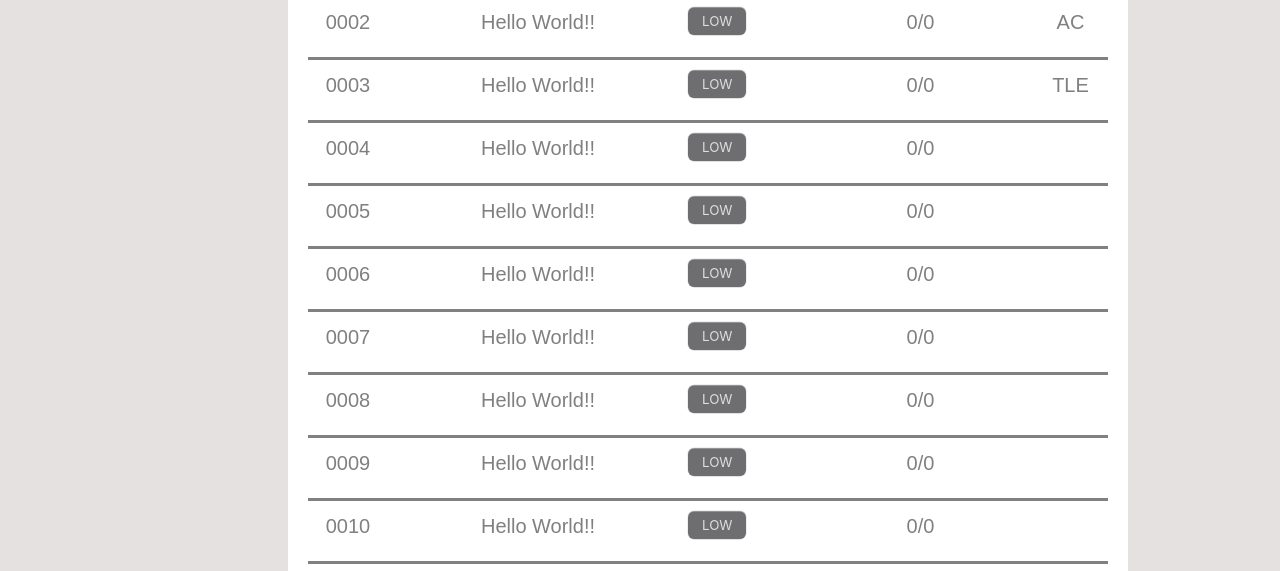
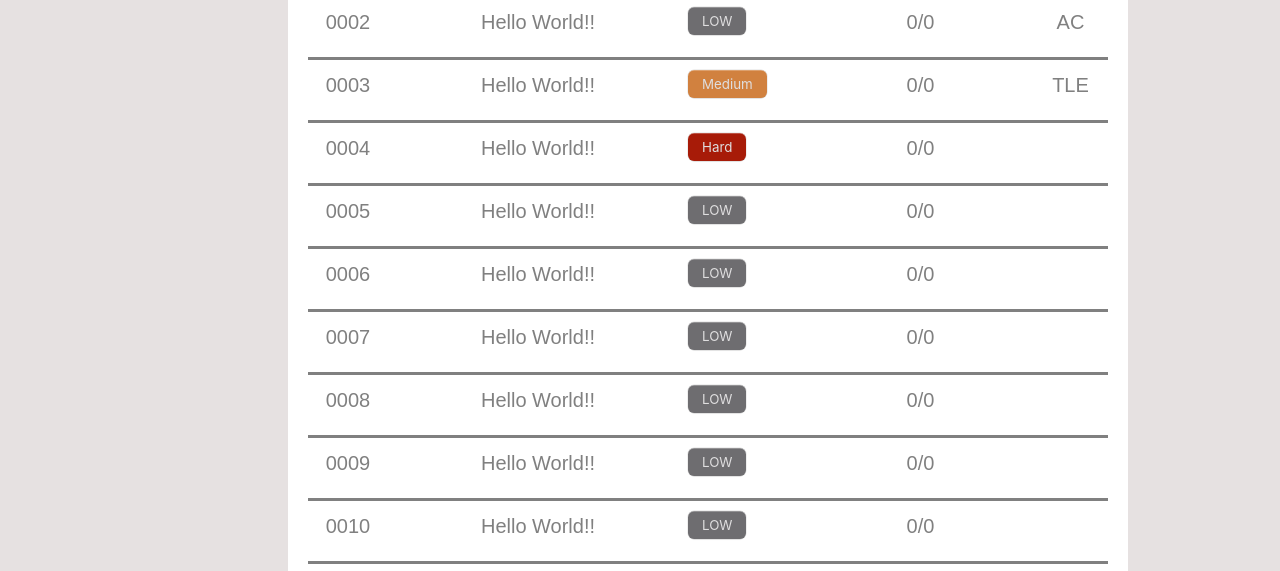
Before and after one commit to asddzxcc1856/onlinejudge, a plain HTML site: page all.html in a window 1280 px wide. Shown: the part 186-757 px from the top of the page. Drawn offline with nearby package versions, Linux system fonts and the light colour scheme.

Commit message:
day2 add5

```diff
--- a/all.html
+++ b/all.html
@@ -59,14 +59,14 @@
         <div id = "div1">
             <div id = "div2"><a href="#">0003</a></div>
             <div id = "div3"><a href="#">Hello World!!</a></div>
-            <div id = "div10"><button class="button-12" role="button">LOW</button></div>
+            <div id = "div10"><button class="button-13" role="button">Medium</button></div>
             <div id = "div4"><a href="#">0/0</a></div>
             <div id = "div6">TLE</div>
         </div>
         <div id = "div1">
             <div id = "div2"><a href="#">0004</a></div>
             <div id = "div3"><a href="#">Hello World!!</a></div>
-            <div id = "div10"><button class="button-12" role="button">LOW</button></div>
+            <div id = "div10"><button class="button-14" role="button">Hard</button></div>
             <div id = "div4"><a href="#">0/0</a></div>
             <div id = "div6"></div>
         </div>
--- a/style.css
+++ b/style.css
@@ -545,7 +545,6 @@
         width: 80%;
         overflow:scroll;
         padding:5px;
-        /* CSS */
     }
     .button-12 {
         display: flex;
@@ -567,5 +566,44 @@
         box-shadow: inset 0px 0.8px 0px -0.25px rgba(255, 255, 255, 0.2), 0px 0.5px 1px rgba(0, 0, 0, 0.1), 0px 0px 0px 3.5px rgba(58, 108, 217, 0.5);
         outline: 0;
     }
+    .button-13 {
+        display: flex;
+        flex-direction: column;
+        align-items: center;
+        padding: 6px 14px;
+        font-family: -apple-system, BlinkMacSystemFont, 'Roboto', sans-serif;
+        border-radius: 6px;
+        border: none;
+        background: #d1813f;
+        box-shadow: 0px 0.5px 1px rgba(0, 0, 0, 0.1), inset 0px 0.5px 0.5px rgba(255, 255, 255, 0.5), 0px 0px 0px 0.5px rgba(0, 0, 0, 0.12);
+        color: #DFDEDF;
+        user-select: none;
+        -webkit-user-select: none;
+        touch-action: manipulation;
+    }
 
+    .button-13:focus{
+        box-shadow: inset 0px 0.8px 0px -0.25px rgba(255, 255, 255, 0.2), 0px 0.5px 1px rgba(0, 0, 0, 0.1), 0px 0px 0px 3.5px rgba(58, 108, 217, 0.5);
+        outline: 0;
+    }
+    .button-14 {
+        display: flex;
+        flex-direction: column;
+        align-items: center;
+        padding: 6px 14px;
+        font-family: -apple-system, BlinkMacSystemFont, 'Roboto', sans-serif;
+        border-radius: 6px;
+        border: none;
+        background: #a71b08;
+        box-shadow: 0px 0.5px 1px rgba(0, 0, 0, 0.1), inset 0px 0.5px 0.5px rgba(255, 255, 255, 0.5), 0px 0px 0px 0.5px rgba(0, 0, 0, 0.12);
+        color: #DFDEDF;
+        user-select: none;
+        -webkit-user-select: none;
+        touch-action: manipulation;
+    }
+
+    .button-14:focus{
+        box-shadow: inset 0px 0.8px 0px -0.25px rgba(255, 255, 255, 0.2), 0px 0.5px 1px rgba(0, 0, 0, 0.1), 0px 0px 0px 3.5px rgba(58, 108, 217, 0.5);
+        outline: 0;
+    }
 }
```
